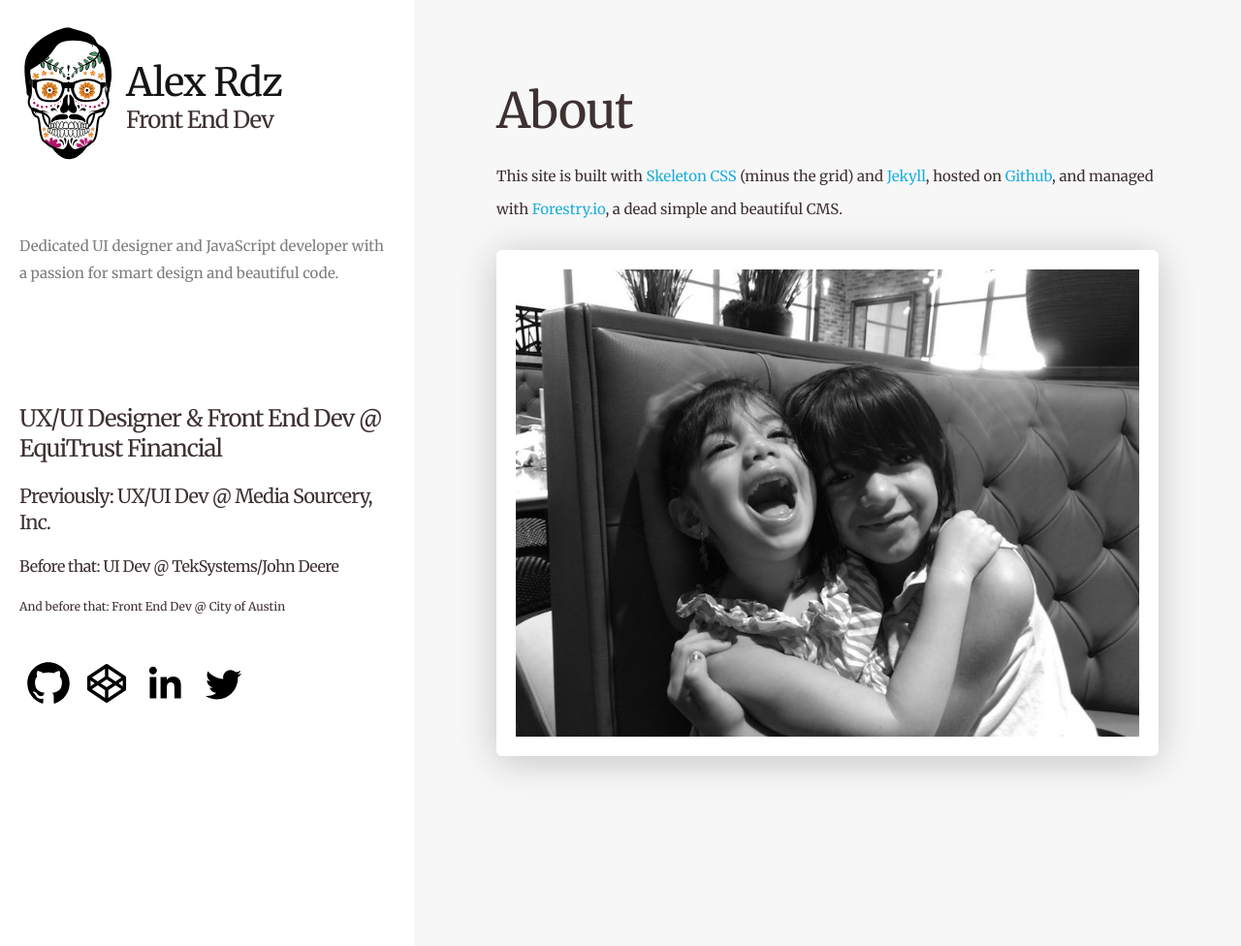
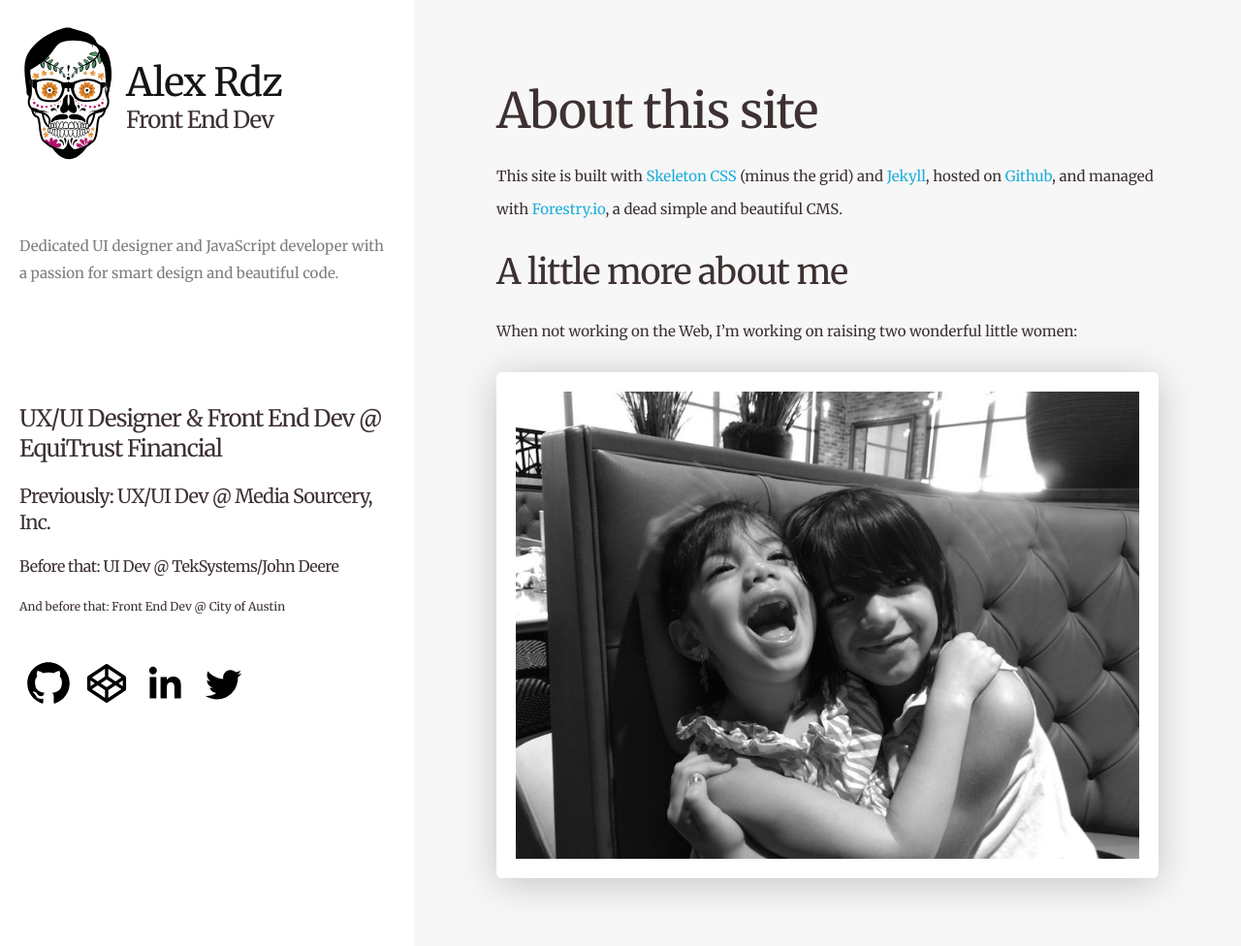
Before and after one commit to alexrdz/personal-site-2018, a Jekyll site: the page built from about.md, in a window 1280 px wide and 1016 px high. Shown: the top 976 px of the window at 97% size. Built offline with Jekyll 4.4.1, drawn with Linux system fonts in a browser that asks for light colours.

Commit message:
Update from Forestry.io - Updated about.md

```diff
--- a/about.md
+++ b/about.md
@@ -1,9 +1,13 @@
 ---
 layout: page
-title: About
+title: About this site
 permalink: "/about/"
 
 ---
 This site is built with [Skeleton CSS](http://getskeleton.com/ "Skeleton CSS") (minus the grid) and [Jekyll](), hosted on [Github](https://github.com "Github"), and managed with [Forestry.io](https://forestry.io "Forestry CMS"), a dead simple and  beautiful CMS.
 
+### A little more about me
+
+When not working on the Web, I'm working on raising two wonderful little women:
+
 ![picture of my daughters](/uploads/IMG_20180725_101634852-1.jpg "My loves")
```
